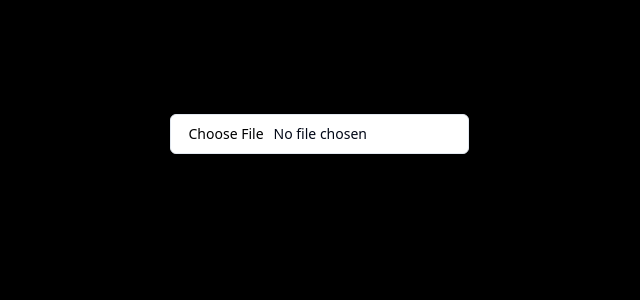
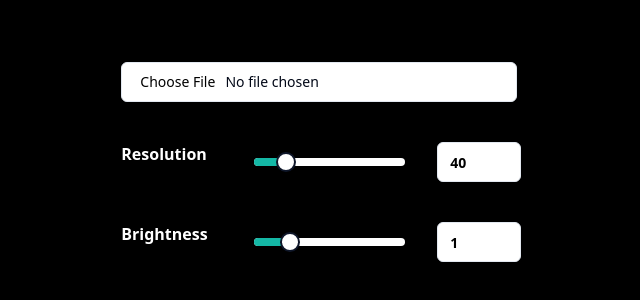
Before and after one commit to ShrewdLuni/Ascii-Frontend, a React (Vite) app: page / in a window 1280 px wide. Shown: the part 266-566 px from the top of the page, without its empty margins (321-961 px from the left). Built offline with nearby package versions, Linux system fonts and the light colour scheme.

Commit message:
feat: add resolution & brightness settings

```diff
--- a/src/App.tsx
+++ b/src/App.tsx
@@ -3,26 +3,34 @@ import { Display } from "./components/Display"
 import { Input } from "./components/ui/input"
 
 import axios from "axios"
+import { Settings } from "./components/Settings"
 
 function App() {
-
-
-
   const [displayData,setDisplayData] = useState<{Ascii: string;Color: {R: number;G: number;B: number;};}[]>()
   const sizes = {xs: 1, sm: 2, md: 4, lg: 8, xl: 16}
 
+  const [resolution,setResolution] = useState(40)
+  const [brightness,setBrightness] = useState(100)
+  const [image, setImage] = useState<File | null>(null);
 
-  function handleApi(event : React.ChangeEvent<HTMLInputElement>) {
+  function handleApi() {
+
+    if(image == null){
+      return
+    }
     const formData = new FormData()
-    formData.append("image", event.target!.files![0])
+    formData.append("image", image)
+    formData.append("resolution", resolution.toString())
+    formData.append("brightness", brightness.toString())
     axios.post("http://localhost:3001/test",formData).then((res) => setDisplayData(res["data"]))
   }
 
   return (
     <div className="flex bg-black h-screen w-screen items-center justify-center">
       <div className="flex flex-col">
-        <Display displayData={displayData} renderSize={sizes["md"]}/>
-        <Input className="" type="file" name="file" onChange={(e) => handleApi(e)}/>
+        <Display displayData={displayData} renderSize={sizes["xs"]}/>
+        <Input className="mt-[2vh]" type="file" name="file" onChange={async (e) => {await setImage(e.target!.files![0]);handleApi()}}/>
+        <Settings onResolutionChange={async (number : number) => {await setResolution(number);handleApi()}} onBrightnessChange={async (number : number) => {await setBrightness(number);handleApi()}} resolutionValue={resolution} brightnessValue={brightness}/>
       </div>
     </div>
   )
--- a/src/components/Display.tsx
+++ b/src/components/Display.tsx
@@ -6,7 +6,7 @@ interface DisplayProps {
 export const Display = ({displayData,renderSize} : DisplayProps) => {
 
   return displayData != undefined && (
-    <div className="overflow-scroll no-scrollbar max-h-[80vh]">
+    <div className="overflow-scroll no-scrollbar max-h-[60vh]">
       <p className={`text-[${renderSize}px] leading-[${renderSize * 1.5}px] font-mono font-bold`}>
         {displayData.map((item,i) => {
           return  <span key={i} style={{color: `rgb(${item.Color.R},${item.Color.G},${item.Color.B})`} }>{item.Ascii != "enter" ? item.Ascii : ""} {item.Ascii == "enter" && <br/>}</span>
--- a/src/components/Option.tsx
+++ b/src/components/Option.tsx
@@ -3,14 +3,19 @@ import { Slider } from "./ui/slider"
 
 interface OptionProps {
   text: string
+  value: number
+  deafaultValue : number
+  maxValue: number
+  multiplier : number
+  onChange: (value: number) => void;
 }
 
-export const Option = ({text} : OptionProps) => {
+export const Option = ({text,value,deafaultValue,maxValue,multiplier,onChange} : OptionProps) => {
   return (
-    <div className="grid grid-cols-[25%,50%,25%] gap-x-4">
+    <div className="grid grid-cols-[30%,45%,25%] gap-x-8 w-[85%] text-white font-bold">
       <p>{text}</p>
-      <Slider defaultValue={[50]} max={100} step={1} />
-      <Input type="number"/>
+      <Slider value={[value]} defaultValue={[deafaultValue]} max={maxValue} step={1} onValueChange={(value) => onChange(value[0])}/>
+      <Input className="text-black" type="number" value={value/multiplier} onChange={(event) => onChange(event.target.valueAsNumber * multiplier)} step={0.01}/>
     </div>
   )
 }
--- a/src/components/Settings.tsx
+++ b/src/components/Settings.tsx
@@ -1,14 +1,19 @@
 import { Option } from "./Option"
 
-export const Settings = () => {
+interface SettingsProps {
+  resolutionValue: number
+  brightnessValue: number
+  onResolutionChange: (value: number) => void;
+  onBrightnessChange: (value: number) => void;
+}
+
+export const Settings = ({resolutionValue,onResolutionChange,brightnessValue,onBrightnessChange} : SettingsProps) => {
   return (
-    <div className="mt-[10vh]">
+    <div className="mt-[5vh] h-[10vh]">
       <div className="flex flex-row gap-x-32 justify-center">
-        <div className="flex flex-col gap-y-10 w-[50%]">
-          <Option text="Size"/>
-          <Option text="Hue"/>
-          <Option text="Grayscale"/>
-          <Option text="Brightness"/>
+        <div className="flex flex-col gap-y-10 w-full">
+          <Option text="Resolution" deafaultValue={resolutionValue} maxValue={240} onChange={onResolutionChange} value={resolutionValue} multiplier={1}/>
+          <Option text="Brightness" deafaultValue={brightnessValue} maxValue={500} onChange={onBrightnessChange} value={brightnessValue} multiplier={100}/>
         </div>
       </div>
     </div>
--- a/src/components/ui/slider.tsx
+++ b/src/components/ui/slider.tsx
@@ -17,10 +17,10 @@ const Slider = React.forwardRef<
     )}
     {...props}
   >
-    <SliderPrimitive.Track className="relative h-2 w-full grow overflow-hidden rounded-full bg-secondary">
-      <SliderPrimitive.Range className="absolute h-full bg-primary" />
+    <SliderPrimitive.Track className="relative h-2 w-full grow overflow-hidden rounded-full bg-white">
+      <SliderPrimitive.Range className="absolute h-full bg-teal-500" />
     </SliderPrimitive.Track>
-    <SliderPrimitive.Thumb className="block h-5 w-5 rounded-full border-2 border-primary bg-background ring-offset-background transition-colors focus-visible:outline-none focus-visible:ring-2 focus-visible:ring-ring focus-visible:ring-offset-2 disabled:pointer-events-none disabled:opacity-50" />
+    <SliderPrimitive.Thumb className="block h-5 w-5 rounded-full border-2 border-primary bg-white ring-offset-background transition-colors focus-visible:outline-none focus-visible:ring-2 focus-visible:ring-ring focus-visible:ring-offset-2 disabled:pointer-events-none disabled:opacity-50" />
   </SliderPrimitive.Root>
 ))
 Slider.displayName = SliderPrimitive.Root.displayName
```
